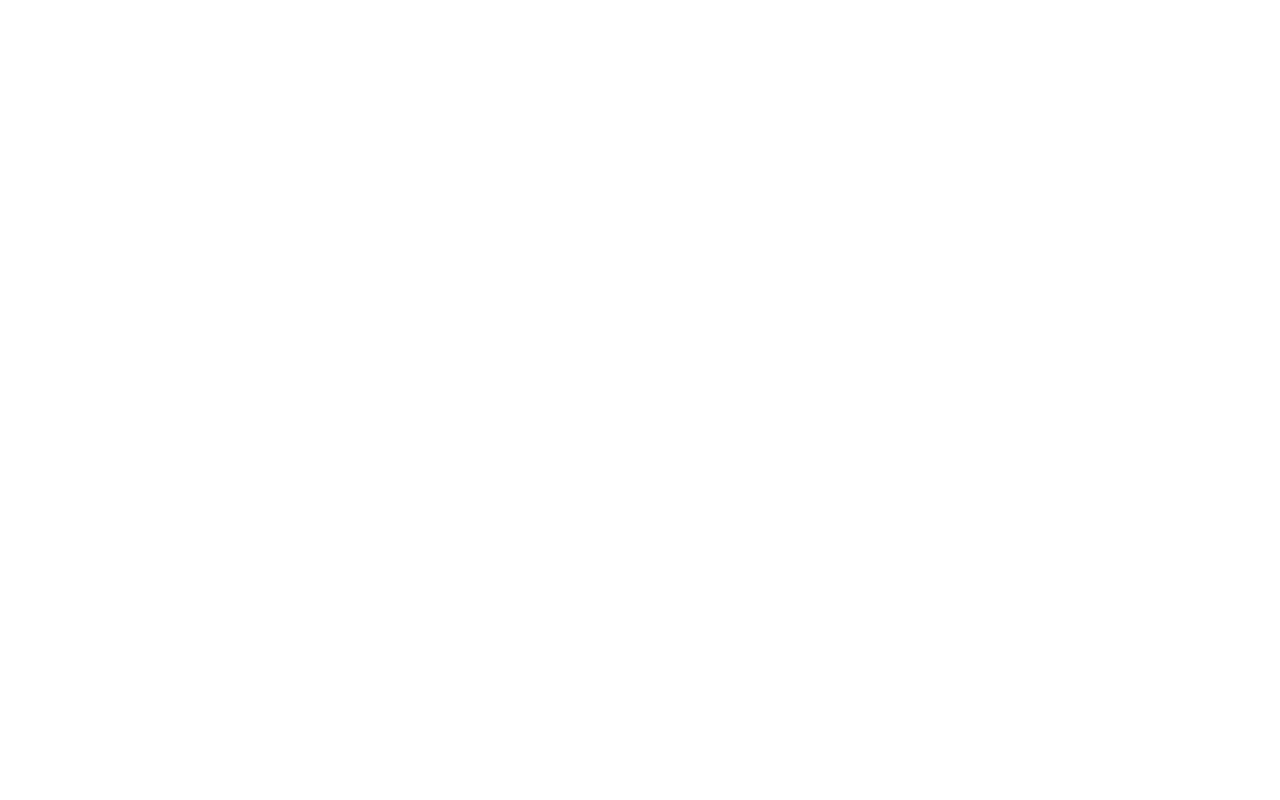
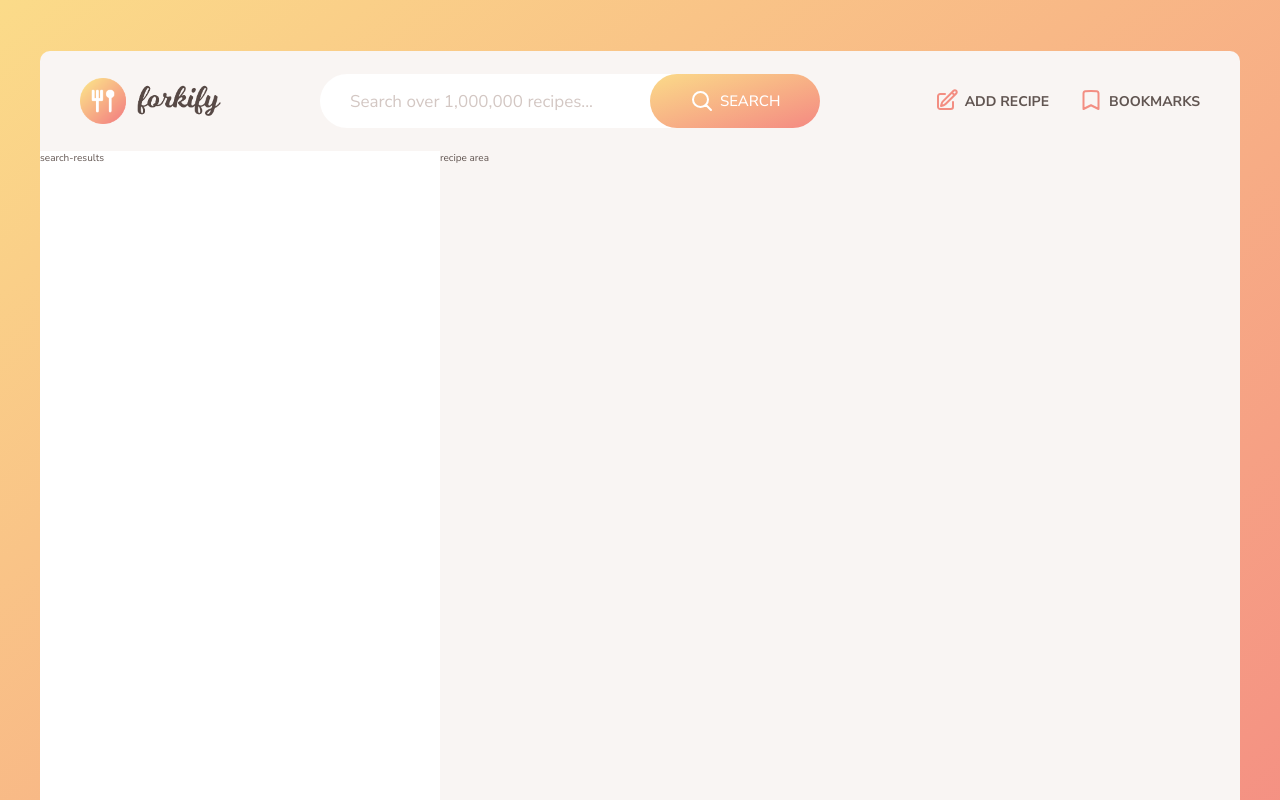
Before and after one commit to Asterodeiawd/forkify-clone, a website: page index.html in a window 1280 px wide. Shown: the top 800 px of the page. Drawn offline with Linux system fonts and the light colour scheme.

Commit message:
working on app main page

```diff
--- a/index.html
+++ b/index.html
@@ -3,7 +3,90 @@
   <head>
     <meta charset="UTF-8" />
     <meta name="viewport" content="width=device-width, initial-scale=1.0" />
+    <link rel="stylesheet" href="src/css/style.css" />
+    <link rel="shortcut icon" href="src/img/favicon.png" type="image/x-icon" />
     <title>Forkify Clone</title>
   </head>
-  <body></body>
+  <body>
+    <div class="app">
+      <header class="header">
+        <img
+          src="src/img/logo.png"
+          alt="forkify company logo"
+          class="main-logo"
+        />
+        <form class="search">
+          <input
+            type="text"
+            class="search__field"
+            placeholder="Search over 1,000,000 recipes..."
+          />
+          <button class="btn search-btn">
+            <svg
+              xmlns="http://www.w3.org/2000/svg"
+              fill="none"
+              viewBox="0 0 24 24"
+              stroke-width="1.5"
+              stroke="currentColor"
+              class="btn-icon"
+            >
+              <path
+                stroke-linecap="round"
+                stroke-linejoin="round"
+                d="m21 21-5.197-5.197m0 0A7.5 7.5 0 1 0 5.196 5.196a7.5 7.5 0 0 0 10.607 10.607Z"
+              />
+            </svg>
+
+            search
+          </button>
+        </form>
+        <nav class="main-nav">
+          <ul class="nav__list">
+            <li class="nav__item">
+              <button class="nav__btn nav__btn--add-recipe">
+                <svg
+                  xmlns="http://www.w3.org/2000/svg"
+                  fill="none"
+                  viewBox="0 0 24 24"
+                  stroke-width="1.5"
+                  stroke="currentColor"
+                  class="btn-icon"
+                >
+                  <path
+                    stroke-linecap="round"
+                    stroke-linejoin="round"
+                    d="m16.862 4.487 1.687-1.688a1.875 1.875 0 1 1 2.652 2.652L10.582 16.07a4.5 4.5 0 0 1-1.897 1.13L6 18l.8-2.685a4.5 4.5 0 0 1 1.13-1.897l8.932-8.931Zm0 0L19.5 7.125M18 14v4.75A2.25 2.25 0 0 1 15.75 21H5.25A2.25 2.25 0 0 1 3 18.75V8.25A2.25 2.25 0 0 1 5.25 6H10"
+                  />
+                </svg>
+
+                add recipe
+              </button>
+            </li>
+            <li class="nav__item">
+              <button class="nav__btn nav__btn--bookmarks">
+                <svg
+                  xmlns="http://www.w3.org/2000/svg"
+                  fill="none"
+                  viewBox="0 0 24 24"
+                  stroke-width="1.5"
+                  stroke="currentColor"
+                  class="btn-icon"
+                >
+                  <path
+                    stroke-linecap="round"
+                    stroke-linejoin="round"
+                    d="M17.593 3.322c1.1.128 1.907 1.077 1.907 2.185V21L12 17.25 4.5 21V5.507c0-1.108.806-2.057 1.907-2.185a48.507 48.507 0 0 1 11.186 0Z"
+                  />
+                </svg>
+
+                bookmarks
+              </button>
+            </li>
+          </ul>
+        </nav>
+      </header>
+      <div class="search-results">search-results</div>
+      <div class="recipe">recipe area</div>
+    </div>
+  </body>
 </html>
--- a/package.json
+++ b/package.json
@@ -1,8 +1,11 @@
 {
   "name": "forkify-clone",
+  "scripts": {
+    "build": "parcel build index.html",
+    "start": "parcel index.html --port 8081"
+  },
   "version": "1.0.0",
   "description": "a clone version of forkify",
-  "main": "index.html",
   "repository": "git@github.com:Asterodeiawd/forkify-clone.git",
   "author": "asterodiea <d_wang_890227@outlook.com>",
   "license": "MIT",
--- /dev/null
+++ b/src/css/style.css
@@ -0,0 +1,149 @@
+@import url("https://fonts.googleapis.com/css2?family=Nunito+Sans:wght@300;400;500;600;700;800&display=swap");
+
+:root {
+  --color-accent: #f38e82;
+  --color-search: linear-gradient(to right bottom, #fbdb89, #f48982);
+  --color-background--main: #f9f5f3;
+  --color-background--page: linear-gradient(to right bottom, #fbdb89, #f48982);
+  --color-grey-light-3: #d3c7c3;
+}
+
+html {
+  font-size: 62.5%;
+}
+
+body {
+  font-family: "Nunito Sans", sans-serif;
+  color: #615551;
+  font-weight: 400;
+  background-image: var(--color-background--page);
+  background-repeat: no-repeat;
+  background-size: cover;
+}
+
+*,
+*::before,
+*::after {
+  box-sizing: border-box;
+  margin: 0;
+  padding: 0;
+}
+
+.app {
+  max-width: 120rem;
+  margin: 4vw auto;
+  display: grid;
+  grid-template-columns: 1fr 2fr;
+  grid-template-rows: 10rem minmax(80rem, auto);
+  grid-template-areas:
+    "header header"
+    "search-results recipe";
+
+  border-radius: 10px;
+  overflow: hidden;
+}
+
+.header {
+  grid-area: header;
+  display: flex;
+  gap: 4rem;
+  align-items: center;
+  justify-content: space-between;
+  background-color: var(--color-background--main);
+}
+
+.main-logo {
+  height: 4.6rem;
+  margin-left: 4rem;
+}
+
+.search {
+  display: flex;
+  align-items: stretch;
+  padding-left: 3rem;
+  border-radius: 10rem;
+  background-color: #fff;
+  /* overflow: hidden; */
+}
+
+.search__field {
+  width: 30rem;
+  font-size: 1.7rem;
+  font-family: inherit;
+  border: none;
+}
+
+.search__field::placeholder {
+  color: var(--color-grey-light-3);
+}
+
+.btn {
+  display: flex;
+  align-items: center;
+  text-transform: uppercase;
+}
+
+.search-btn {
+  font-family: inherit;
+  font-weight: 500;
+  font-size: 1.5rem;
+  color: #fff;
+  padding: 1.5rem 4rem;
+  background-image: var(--color-search);
+  border-radius: 10rem;
+  border: none;
+}
+
+.search-btn .btn-icon {
+  transform: translateY(0);
+  color: inherit;
+}
+
+.main-nav {
+  align-self: stretch;
+  margin-right: 2.5rem;
+}
+
+.nav__list {
+  height: 100%;
+  display: flex;
+  list-style: none;
+}
+
+.nav__btn {
+  height: 100%;
+  display: flex;
+  align-items: center;
+  text-transform: uppercase;
+  font-family: inherit;
+  font-size: 1.4rem;
+  font-weight: 700;
+  color: inherit;
+  border: none;
+  background-color: inherit;
+  padding-inline: 1.5rem;
+}
+
+.nav__btn:hover {
+  background-color: orangered;
+}
+
+.btn-icon {
+  height: 2.4rem;
+  width: 2.4rem;
+  color: var(--color-accent);
+  stroke-width: 2;
+  transform: translateY(-1px);
+  margin-right: 0.6rem;
+}
+
+/* main */
+.search-results {
+  grid-area: search-results;
+  background-color: #fff;
+}
+
+.recipe {
+  grid-area: recipe;
+  background-color: var(--color-background--main);
+}
```
